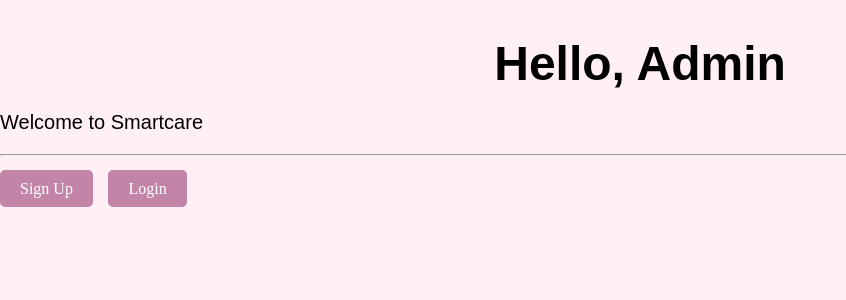
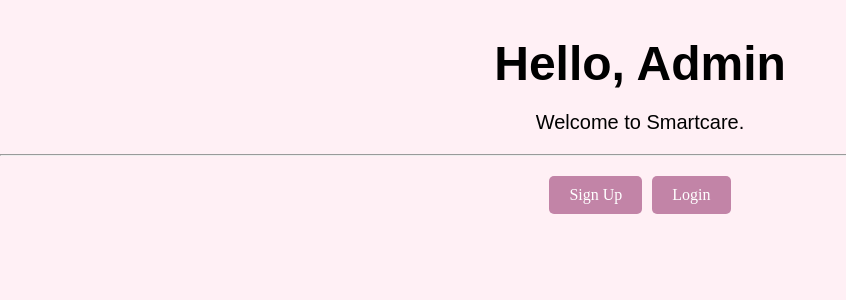
Before and after one commit to sandra-saah/SmartcareAppProject-Final, a Django app: page /adminclick in a window 1280 px wide. Shown: the part 111-411 px from the top of the page, without its empty margins (0-846 px from the left). Run offline with Django 4.2, Linux system fonts and the light colour scheme; some libraries are stand-ins or nearby versions.

Commit message:
update the css for users

```diff
--- a/SmartcareProject/templates/smartcare/adminclick.html
+++ b/SmartcareProject/templates/smartcare/adminclick.html
@@ -7,13 +7,14 @@
 
 <div class="jumbotron" style="margin-bottom:0px;">
   <h1 class="display-4" style="text-align:center;">Hello, Admin</h1>
-  <p class="lead">Welcome to Smartcare</p>
+  <p class="lead" style="text-align:center;">Welcome to Smartcare.</p>
   <hr class="my-4">
 
-  <p class="lead">
+
+    <div style="display: flex; justify-content: center;">
     <a class="btn btn-danger btn-lg" href="/adminsignup" role="button" style="background-color: #c284a7;">Sign Up</a>
     <a class="btn btn-success btn-lg" href="/adminlogin" role="button" style="background-color: #c284a7; margin-left: 10px;" >Login</a>
-  </p>
+  </div>
 </div>
 
 {% endblock content %}
--- a/SmartcareProject/templates/smartcare/patientclick.html
+++ b/SmartcareProject/templates/smartcare/patientclick.html
@@ -8,13 +8,13 @@
 
 <div class="jumbotron" style="margin-bottom:0px;">
   <h1 class="display-4" style="text-align:center;">Hello, Patient</h1>
-  <p class="lead">Welcome to Smartcare</p>
+  <p class="lead" style="text-align:center;">Welcome to Smartcare.</p>
   <hr class="my-4">
 
-  <p class="lead">
+    <div style="display: flex; justify-content: center;">
     <a class="btn btn-danger btn-lg" href="/patientsignup" role="button" style="background-color: #c284a7;">Register Your Account</a>
     <a class="btn btn-success btn-lg" href="/patientlogin" role="button" style="background-color: #c284a7; margin-left: 10px;">Login</a>
-  </p>
+    </div>
 </div>
 
 {% endblock content %}
```
Also changed, not shown: SmartcareProject/templates/smartcare/doctorclick.html (+4 -3 lines), SmartcareProject/templates/smartcare/nurseclick.html (+4 -3 lines), Readme.md.
